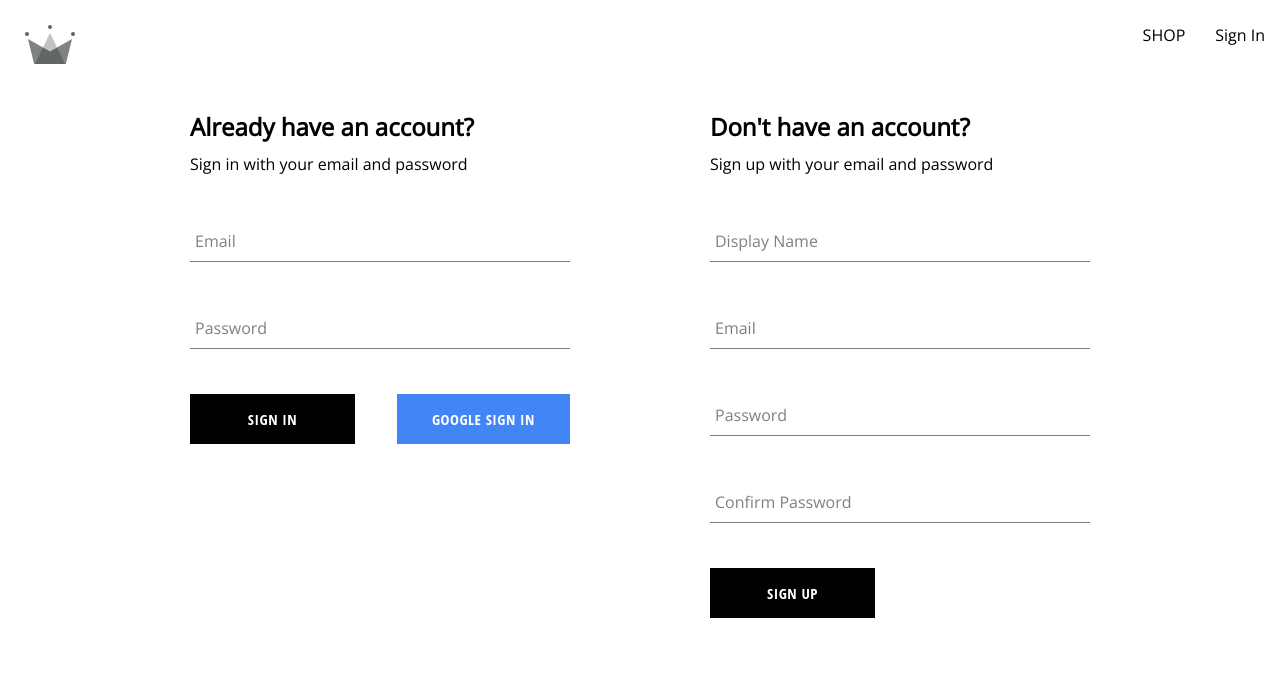
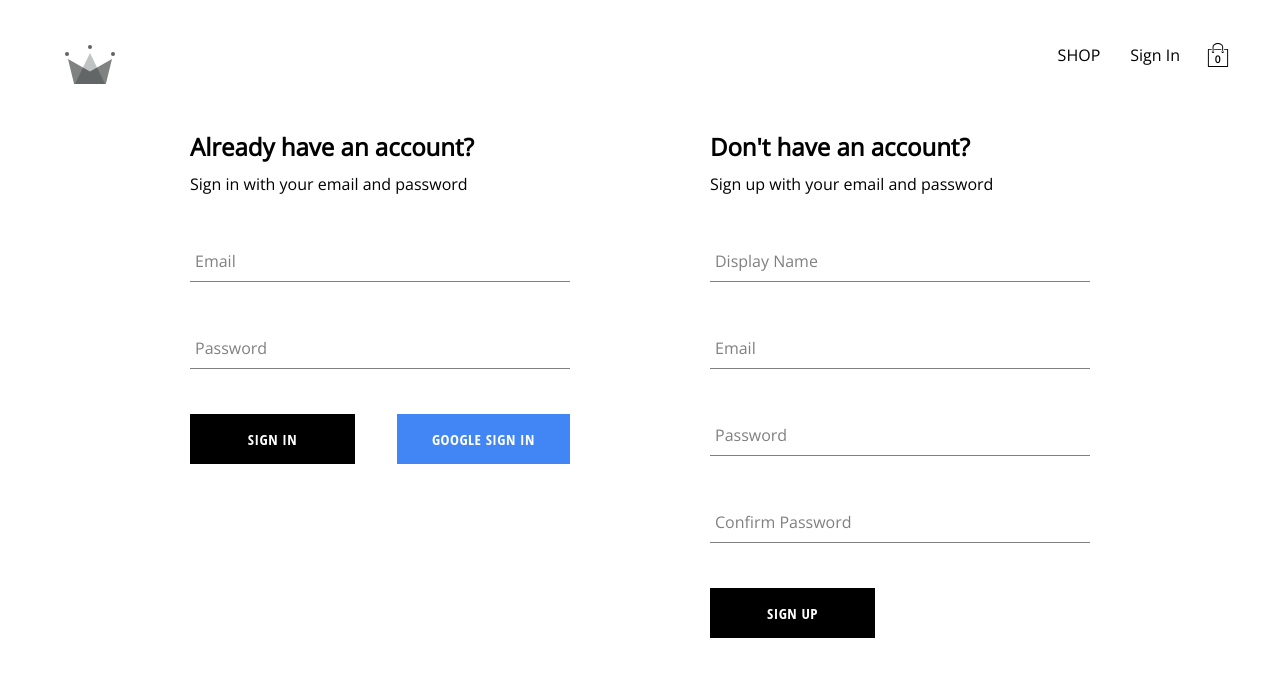
Before and after one commit to shubhbatra1991/clothe, a React (Create React App) app: page /auth in a window 1280 px wide. Shown: the top 676 px of the page. Built offline with nearby package versions, Linux system fonts and the light colour scheme; no server answers.

Commit message:
Added cart items and contexts.

```diff
--- /dev/null
+++ b/src/components/cart-dropdown/cart-dropdown.component.jsx
@@ -0,0 +1,23 @@
+import { useContext } from 'react';
+
+import Button from '../button/button.component';
+import { CartItem } from '../cart-item/cart-item.component';
+import './cart-dropdown.styles.scss';
+import { CartContext } from '../../contexts/cart.contexts';
+
+
+const CartDropdown = () => {
+    const { cartItems } = useContext(CartContext);
+
+    return(
+        <div className='cart-dropdown-container'>
+            <div className='cart-items'>
+                {cartItems.map(item => <CartItem key={item.id} cartItem={item} />)}
+            </div>
+            <Button >Checkout</Button>
+
+        </div>
+    );
+};
+
+export default CartDropdown;
--- /dev/null
+++ b/src/components/cart-dropdown/cart-dropdown.styles.scss
@@ -0,0 +1,29 @@
+.cart-dropdown-container {
+    position: absolute;
+    width: 240px;
+    height: 340px;
+    display: flex;
+    flex-direction: column;
+    padding: 20px;
+    border: 1px solid black;
+    background-color: white;
+    top: 90px;
+    right: 40px;
+    z-index: 5;
+
+    .empty-message {
+      font-size: 18px;
+      margin: 50px auto;
+    }
+
+    .cart-items {
+      height: 240px;
+      display: flex;
+      flex-direction: column;
+      overflow: scroll;
+    }
+
+    button {
+      margin-top: auto;
+    }
+  }
--- /dev/null
+++ b/src/components/cart-icon/cart-icon.component.jsx
@@ -0,0 +1,23 @@
+import { useContext } from 'react';
+
+import { ReactComponent as ShoppingIcon } from '../../assets/shopping-bag.svg';
+import { CartContext } from '../../contexts/cart.contexts';
+
+import './cart-icon.styles.scss';
+
+
+const CartIcon = () => {
+    const { isCartOpen, setIsCartOpen, cartCount }= useContext(CartContext);
+    const toggleIsCartOpen = () => setIsCartOpen(!isCartOpen);
+
+
+    return(
+        <div className='cart-icon-container' onClick={toggleIsCartOpen}>
+            <ShoppingIcon className='shopping-icon' />
+            <span className='item-count' >{cartCount}</span>
+        </div>
+    );
+};
+
+
+export default CartIcon;
--- /dev/null
+++ b/src/components/cart-icon/cart-icon.styles.scss
@@ -0,0 +1,21 @@
+.cart-icon-container {
+    width: 45px;
+    height: 45px;
+    position: relative;
+    display: flex;
+    align-items: center;
+    justify-content: center;
+    cursor: pointer;
+
+    .shopping-icon {
+      width: 24px;
+      height: 24px;
+    }
+
+    .item-count {
+      position: absolute;
+      font-size: 10px;
+      font-weight: bold;
+      bottom: 12px;
+    }
+  }
--- /dev/null
+++ b/src/components/cart-item/cart-item.component.jsx
@@ -0,0 +1,17 @@
+
+import './cart-item.styles.scss';
+
+export const CartItem  = ({cartItem}) => {
+    const { name, imageUrl, price, quantity } = cartItem;
+    return(
+        <div className='cart-item-container'>
+            <img src={imageUrl} alt={`${name}`} />
+            <div className='item-details'>
+                <span className='name'>{name}</span>
+                <span className='price'>
+                    {quantity} x ${price}
+                </span>
+            </div>
+        </div>
+    )
+}
--- /dev/null
+++ b/src/components/cart-item/cart-item.styles.scss
@@ -0,0 +1,23 @@
+.cart-item-container {
+  width: 100%;
+  display: flex;
+  height: 80px;
+  margin-bottom: 15px;
+
+  img {
+    width: 30%;
+  }
+
+  .item-details {
+    width: 70%;
+    display: flex;
+    flex-direction: column;
+    align-items: flex-start;
+    justify-content: center;
+    padding: 10px 20px;
+
+    .name {
+      font-size: 16px;
+    }
+  }
+}
--- a/src/components/product-card/product-card.component.jsx
+++ b/src/components/product-card/product-card.component.jsx
@@ -1,9 +1,16 @@
+import { useContext } from 'react';
 import './product-card.styles.scss';
 
 import Button from '../button/button.component';
+import { CartContext } from '../../contexts/cart.contexts';
 
 const ProductCard = ({ product }) => {
+
   const { name, price, imageUrl } = product;
+  const { addItemToCart } = useContext(CartContext);
+
+  const addProductToCart = () => addItemToCart(product);
+
   return (
     <div className='product-card-container'>
       <img src={imageUrl} alt={`${name}`} />
@@ -11,7 +18,7 @@ const ProductCard = ({ product }) => {
         <span className='name'>{name}</span>
         <span className='price'>{price}</span>
       </div>
-      <Button buttonType='inverted'>Add to card</Button>
+      <Button buttonType='inverted' onClick={addProductToCart} >Add to card</Button>
     </div>
   );
 };
--- a/src/components/routes/navigation/navigation.jsx
+++ b/src/components/routes/navigation/navigation.jsx
@@ -1,15 +1,20 @@
 import { Fragment, useContext } from "react";
 import { Outlet, Link } from "react-router-dom";
 import { ReactComponent  as CrwnLogo} from '../../../assets/crown.svg';
-import { UserContext } from "../../../contexts/user.context";
 
 import { signOutUser } from '../../../utils/firebase/firebase.utils';
 
+import CartIcon from "../../cart-icon/cart-icon.component";
+import CartDropdown from "../../cart-dropdown/cart-dropdown.component";
+
+import { CartContext } from "../../../contexts/cart.contexts";
+import { UserContext } from "../../../contexts/user.context";
+
 import './navigation.styles.scss';
-
 
 const Navigation = () => {
     const { currentUser } = useContext(UserContext);
+    const { isCartOpen } = useContext(CartContext);
 
     // const signOutHandler = async () => {
     //     const res = await signOutUser();
@@ -39,7 +44,9 @@ const Navigation = () => {
                                 )
                     }
 
+                    <CartIcon />
                 </div>
+                {isCartOpen && <CartDropdown />}
             </div>
             <Outlet />
         </Fragment>
--- /dev/null
+++ b/src/contexts/cart.contexts.jsx
@@ -0,0 +1,51 @@
+import { createContext, useEffect, useState } from "react";
+
+const addCartItem = (cartItems, productToAdd) => {
+    //find if cart items contains product to add.
+    const existingCartItem = cartItems.find(
+        (cartItem) => cartItem.id === productToAdd.id
+        );
+
+    if(existingCartItem){
+        return cartItems.map((cartItem) =>
+        cartItem.id === productToAdd.id ?
+        {...cartItem, quantity: cartItem.quantity +1}
+        :cartItem
+        );
+    }
+    return [...cartItems, { ...productToAdd, quantity: 1}];
+};
+
+export const CartContext = createContext({
+    isCartOpen: false,
+    setIsCartOpen: () => {},
+    cartitems: [],
+    addItemToCart: () => {},
+    cartCount: 0
+});
+
+
+
+
+export const CartProvider =({ children }) => {
+    const [isCartOpen, setIsCartOpen] = useState(false);
+    const [cartItems, setCartItems] = useState([]);
+    const[cartCount, setCartCount] = useState(0);
+
+    useEffect(() => {
+        const newCartCount = cartItems.reduce((total, cartItem) => total + cartItem.quantity, 0)
+        setCartCount(newCartCount);
+    },[cartItems]);
+
+    const addItemToCart = (product) => {
+        setCartItems(addCartItem(cartItems, product));
+    }
+
+    const value = { isCartOpen, setIsCartOpen, cartItems, addItemToCart, cartCount };
+
+    return (
+        <CartContext.Provider value={value}>
+            {children}
+        </CartContext.Provider>
+    );
+};
--- a/src/index.js
+++ b/src/index.js
@@ -5,6 +5,7 @@ import { BrowserRouter } from 'react-router-dom';
 import App from './App';
 import { UserProvider } from './contexts/user.context';
 import { ProductsProvider } from './contexts/products.context';
+import { CartProvider } from './contexts/cart.contexts';
 
 import './index.scss';
 import reportWebVitals from './reportWebVitals';
@@ -15,7 +16,9 @@ root.render(
     <BrowserRouter >
       <UserProvider>
         <ProductsProvider>
-         <App />
+          <CartProvider>
+           <App />
+          </CartProvider>
         </ProductsProvider>
       </UserProvider>
     </BrowserRouter>
--- a/src/index.scss
+++ b/src/index.scss
@@ -3,6 +3,7 @@ body {
   font-family: 'Open Sans', sans-serif;
   -webkit-font-smoothing: antialiased;
   -moz-osx-font-smoothing: grayscale;
+  padding: 20px 40px;
 }
 
 code {
```
Also changed, not shown: src/assets/shopping-bag.svg (added).
